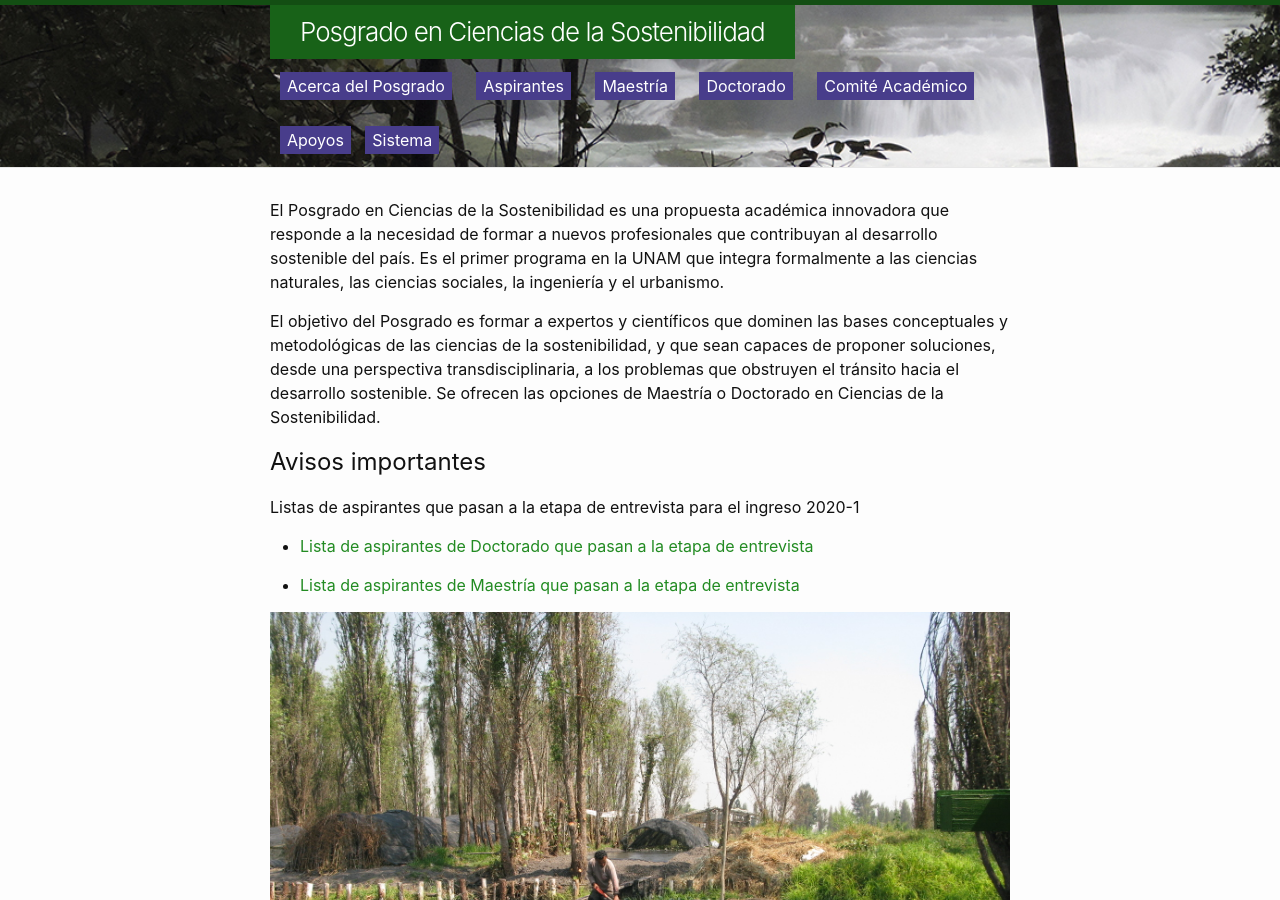
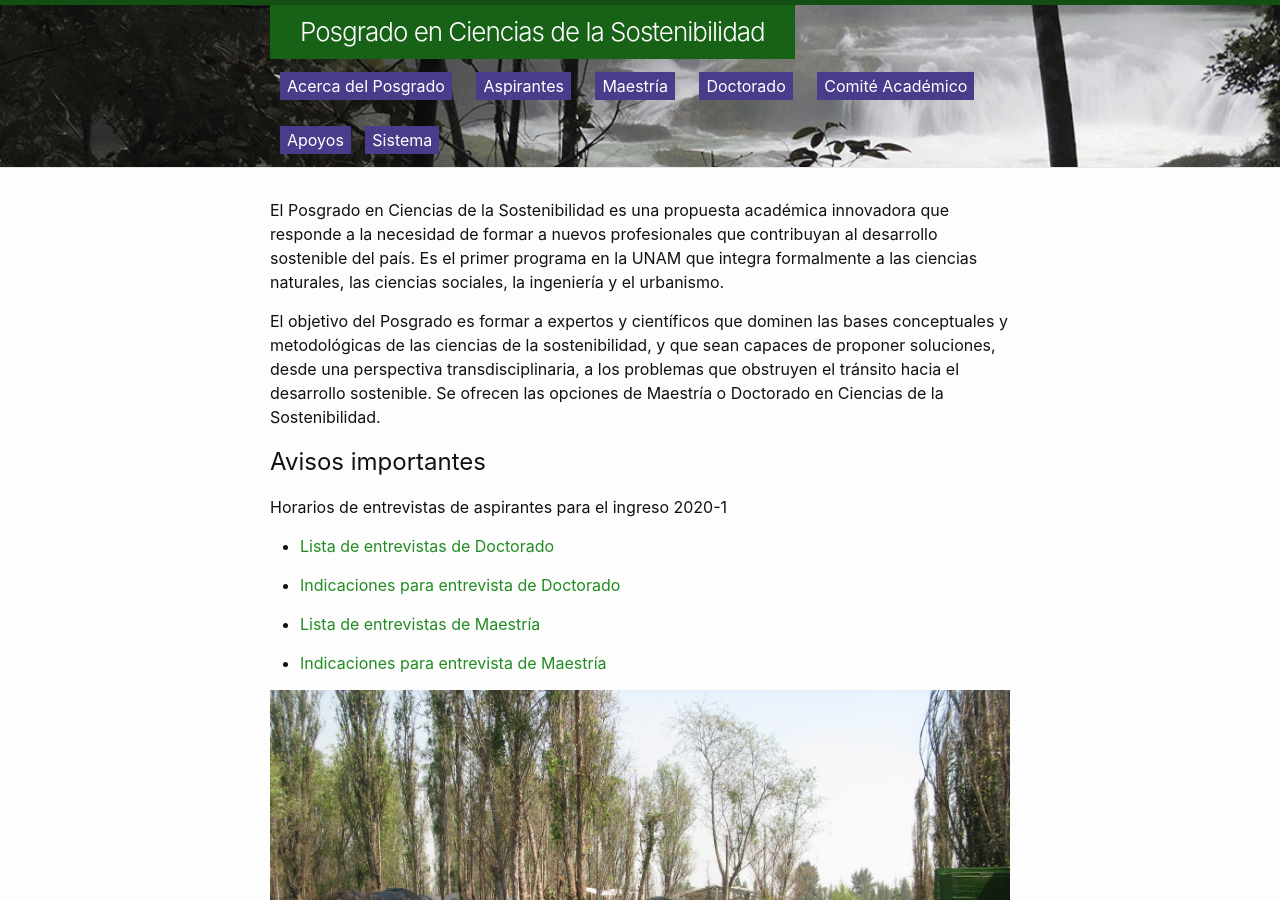
Before and after one commit to pcs-unam/pcs-unam.github.io, a Jekyll site: the page built from index.md, in a window 1280 px wide and 900 px high. Built offline with Jekyll 4.4.1, drawn with Linux system fonts in a browser that asks for light colours.

Commit message:
Publicación de horarios e indicaciones para entrevistas

```diff
--- a/index.md
+++ b/index.md
@@ -24,10 +24,16 @@ Maestría o Doctorado en Ciencias de la Sostenibilidad.
 
 ## Avisos importantes
 
-Listas de aspirantes que pasan a la etapa de entrevista para el ingreso 2020-1
+Horarios de entrevistas de aspirantes para el ingreso 2020-1
 
-- [Lista de aspirantes de Doctorado que pasan a la etapa de entrevista](/assets/docs/Lista_aspirantes_D_entrevista_2020_1.pdf)
+- [Lista de entrevistas de Doctorado](/assets/docs/Horarios_entrevistas_Doctorado_2020_1.pdf)
 
-- [Lista de aspirantes de Maestría que pasan a la etapa de entrevista](/assets/docs/Lista_aspirantes_M_entrevista_2020_1.pdf)
+- [Indicaciones para entrevista de Doctorado](/assets/docs/indicaciones_entrevistas_Doctorado_2020_1.pdf)
+
+
+- [Lista de entrevistas de Maestría](/assets/docs/Horarios_entrevistas_Maestria_2020_1.pdf)
+
+- [Indicaciones para entrevista de Maestría](/assets/docs/indicaciones_entrevistas_Maestria_2020_1.pdf)
+
 
 ![sistema de siembra en Xochimilco](/assets/xochi_sistema_sembrado.jpg)
```
